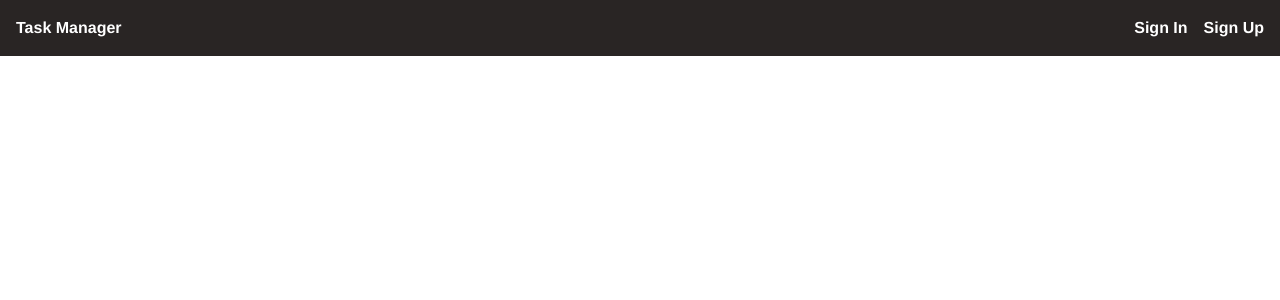
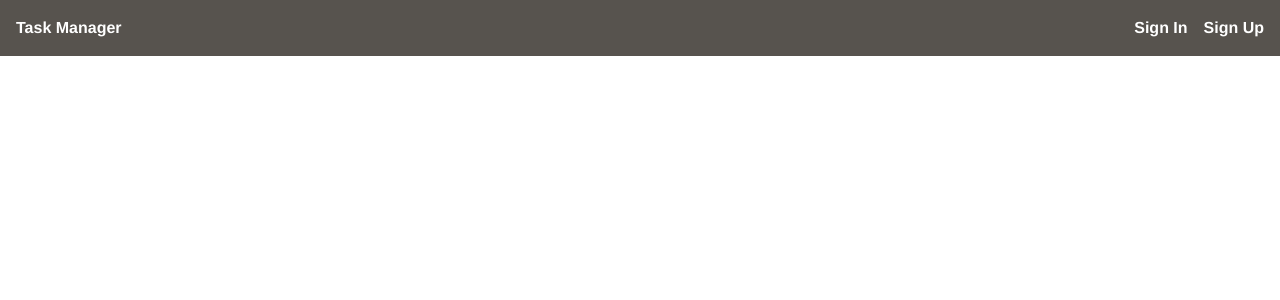
Before and after one commit to sam-abraha/task-management-react, a React (Vite) app: page / in a window 1280 px wide. Shown: the top 300 px of the page. Built offline with nearby package versions, Linux system fonts and the light colour scheme; no server answers.

Commit message:
feat(components): change Header color

```diff
--- a/src/components/Header.tsx
+++ b/src/components/Header.tsx
@@ -2,7 +2,7 @@ import { Link } from "react-router-dom";
 
 export default function Header() {
     return (
-        <div className="flex justify-between px-4 py-4 bg-stone-800 text-white font-sans">
+        <div className="flex justify-between px-4 py-4 bg-stone-600 text-white font-sans">
             <div className="flex items-center font-bold">
             <Link to="/">Task Manager</Link>
             </div>
```
